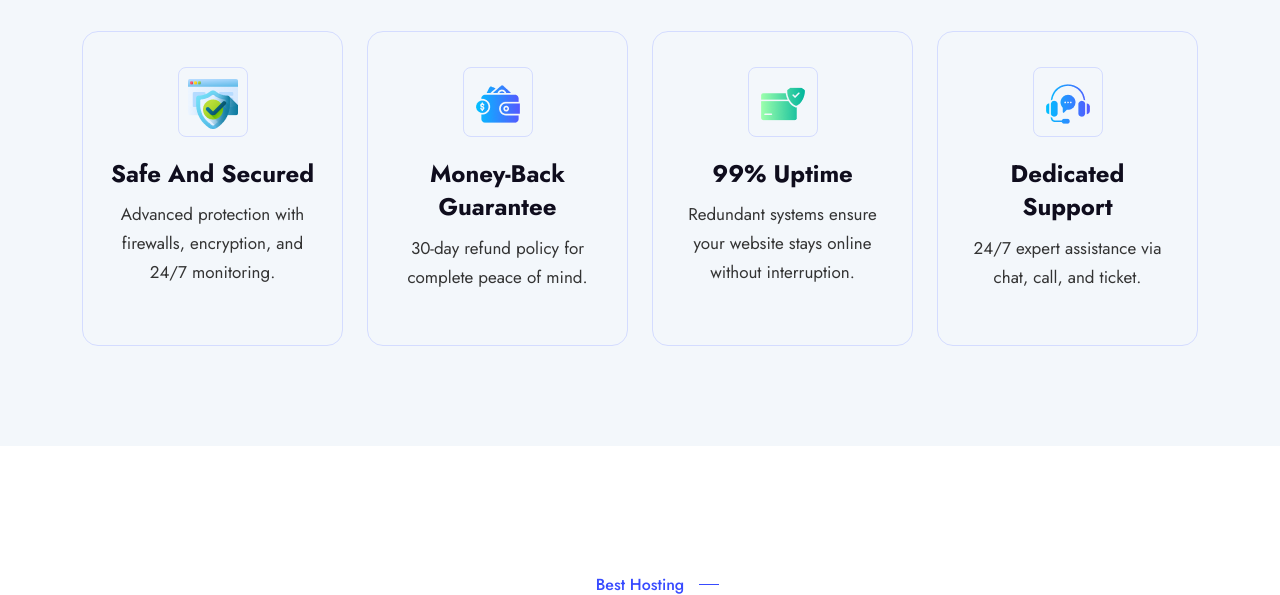
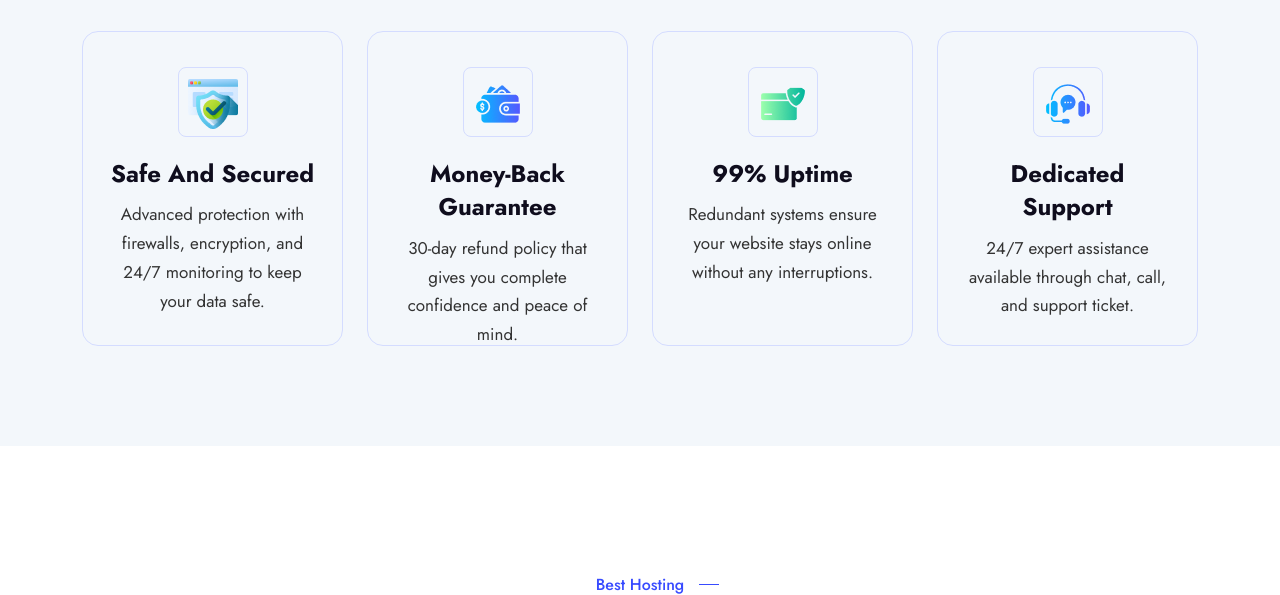
Before and after one commit to hirnipatel14/AeroStack, a PHP site: page /service.php in a window 1280 px wide. Shown: the part 1849-2444 px from the top of the page. Run offline with PHP 8.4, Linux system fonts and the light colour scheme.

Commit message:
service-content

```diff
--- a/service.php
+++ b/service.php
@@ -893,8 +893,7 @@
               <div class="content">
                 <h3>Safe and Secured</h3>
                 <p>
-                  Advanced protection with firewalls, encryption, and 24/7
-                  monitoring.
+                  Advanced protection with firewalls, encryption, and 24/7 monitoring to keep your data safe.
                 </p>
               </div>
             </div>
@@ -909,7 +908,7 @@
               </div>
               <div class="content">
                 <h3>Money-Back Guarantee</h3>
-                <p>30-day refund policy for complete peace of mind.</p>
+                <p>30-day refund policy that gives you complete confidence and peace of mind.</p>
               </div>
             </div>
           </div>
@@ -924,8 +923,7 @@
               <div class="content">
                 <h3>99% Uptime</h3>
                 <p>
-                  Redundant systems ensure your website stays online without
-                  interruption.
+                  Redundant systems ensure your website stays online without any interruptions.
                 </p>
               </div>
             </div>
@@ -940,7 +938,7 @@
               </div>
               <div class="content">
                 <h3>Dedicated Support</h3>
-                <p>24/7 expert assistance via chat, call, and ticket.</p>
+                <p>24/7 expert assistance available through chat, call, and support ticket.</p>
               </div>
             </div>
           </div>
@@ -973,8 +971,7 @@
               <div class="content">
                 <h3><a href="dedicated-hosting.html">Dedicated Hosting</a></h3>
                 <p>
-                  Collaboratively formulate principle capital. Progressively
-                  evolve user revolutionary hosting services.
+                  High-performance, isolated hosting designed for businesses needing full control and advanced security.
                 </p>
               </div>
             </div>
@@ -993,8 +990,7 @@
               <div class="content">
                 <h3><a href="dedicated-hosting.html">Email Hosting</a></h3>
                 <p>
-                  Collaboratively formulate principle capital. Progressively
-                  evolve user revolutionary hosting services.
+                  Secure, reliable email hosting created for professional communication and smooth, uninterrupted delivery.
                 </p>
               </div>
             </div>
@@ -1013,8 +1009,7 @@
               <div class="content">
                 <h3><a href="dedicated-hosting.html">Ecommerce Hosting</a></h3>
                 <p>
-                  Collaboratively formulate principle capital. Progressively
-                  evolve user revolutionary hosting services.
+                  Fast, stable, and secure hosting built for online stores and high-volume transactions.
                 </p>
               </div>
             </div>
@@ -1033,8 +1028,7 @@
               <div class="content">
                 <h3><a href="cloud-hosting.html">Cloud Hosting</a></h3>
                 <p>
-                  Collaboratively formulate principle capital. Progressively
-                  evolve user revolutionary hosting services.
+                  Flexible, scalable cloud hosting made for fast growth and consistently high application performance.
                 </p>
               </div>
             </div>
@@ -1053,8 +1047,7 @@
               <div class="content">
                 <h3><a href="reseller-hosting.html">Reseller Hosting</a></h3>
                 <p>
-                  Collaboratively formulate principle capital. Progressively
-                  evolve user revolutionary hosting services.
+                  White-label, efficient hosting tailored for agencies offering managed solutions to multiple clients.
                 </p>
               </div>
             </div>
@@ -1073,8 +1066,7 @@
               <div class="content">
                 <h3><a href="vps-hosting.html">VPS Hosting</a></h3>
                 <p>
-                  Collaboratively formulate principle capital. Progressively
-                  evolve user revolutionary hosting services.
+                  Dedicated virtual hosting engineered for developers who need full control and custom configurations.
                 </p>
               </div>
             </div>
```
